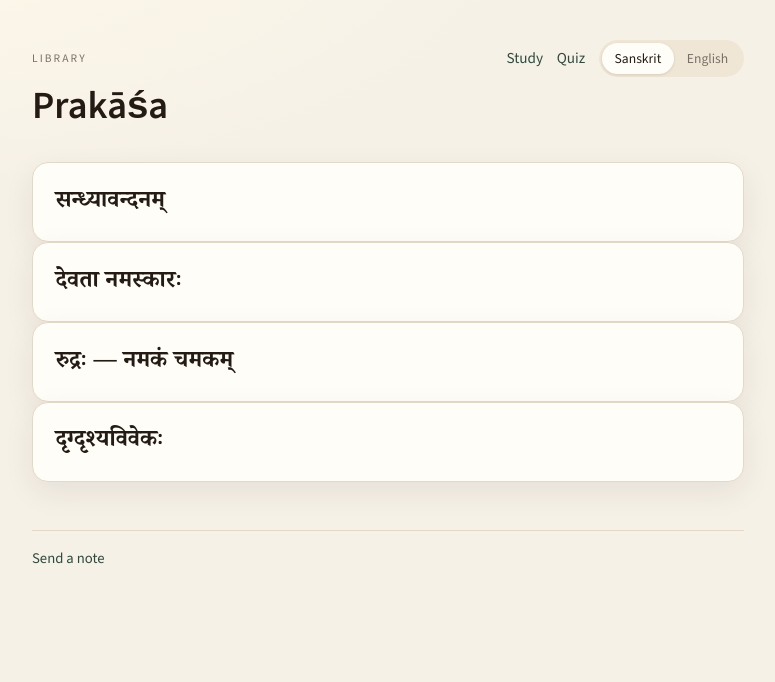
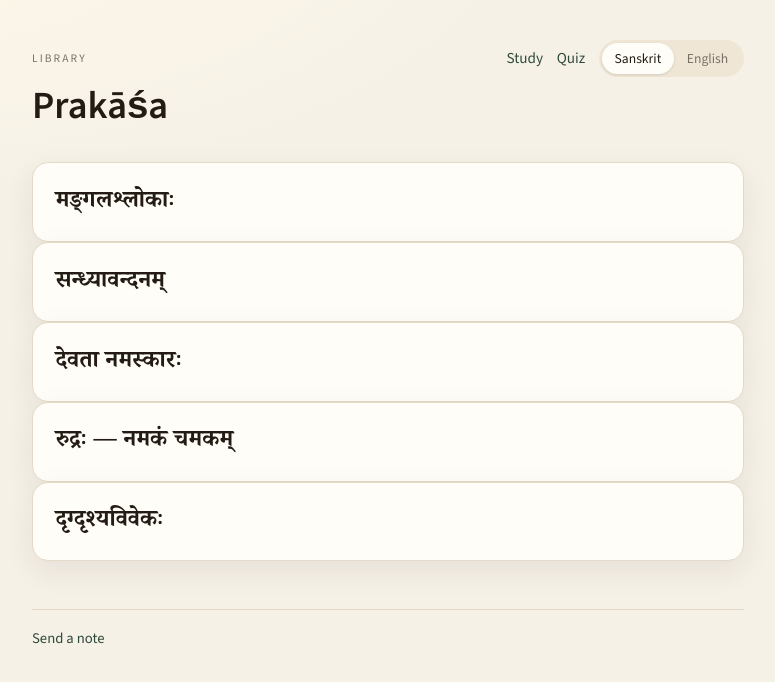
Before and after one commit to mbaranov4310/prakasa, a React (Vite) app: page / in a window 1280 px wide. Shown: the top 682 px of the page, without its empty margins (252-1027 px from the left). Built offline with nearby package versions, Linux system fonts and the light colour scheme.

Commit message:
Add the two maṅgala ślokas with word quizzes.
Co-authored-by: Cursor <cursoragent@cursor.com>

```diff
--- a/src/content/library.ts
+++ b/src/content/library.ts
@@ -1,3 +1,5 @@
+import { asatoMa } from "./mangala-shlokas/asato-ma";
+import { sahaNavavatu } from "./mangala-shlokas/saha-navavatu";
 import { acamana } from "./acamana";
 import { aghamarsana } from "./aghamarsana";
 import { bhagavanNamaskara } from "./bhagavan-namaskara";
@@ -128,6 +130,14 @@ function comingSoon(
 }
 
 export const books: Book[] = [
+  {
+    id: "mangala-shlokas",
+    titleDev: "मङ्गलश्लोकाः",
+    titleIast: "maṅgalaślokāḥ",
+    titleEn: "Maṅgala ślokas",
+    blurb: "Two opening peace mantras, word by word.",
+    chapters: [sahaNavavatu, asatoMa],
+  },
   {
     id: "sandhya-vandana",
     titleDev: "सन्ध्यावन्दनम्",
--- /dev/null
+++ b/src/content/mangala-shlokas/asato-ma.ts
@@ -0,0 +1,94 @@
+import { group, word } from "../../lib/span";
+import type { Chapter } from "../../types";
+
+const translation =
+  "Lead me from the unreal to the real. Lead me from darkness to light. Lead me from death to immortality. Om, peace, peace, peace.";
+
+export const asatoMa: Chapter = {
+  id: "asato-ma",
+  titleDev: "असतो मा सद्गमय",
+  titleIast: "asato mā sad gamaya",
+  titleEn: "Lead me from the unreal",
+  status: "ready",
+  translation,
+  glossary: [
+    { term: "asataḥ", meaning: "from the unreal" },
+    { term: "mā", meaning: "me" },
+    { term: "sat", meaning: "the real" },
+    { term: "gamaya", meaning: "lead" },
+    { term: "tamasaḥ", meaning: "from darkness" },
+    { term: "jyotiḥ", meaning: "light" },
+    { term: "mṛtyoḥ", meaning: "from death" },
+    { term: "amṛtam", meaning: "immortality" },
+    { term: "śāntiḥ", meaning: "peace" },
+  ],
+  root: group("am-verse", "verse", translation, [
+    group("am-real", "sentence", "Lead me from the unreal to the real.", [
+      word("am-asato", "from the unreal", [
+        ["अ", "a"],
+        ["स", "sa"],
+        ["तो", "to"],
+      ]),
+      word("am-ma-1", "me", [["मा", "mā"]]),
+      group("am-to-real", "phrase", "to the real", [
+        word("am-sad", "the real", [["सद्", "sad"]], { trailing: "" }),
+        word("am-gamaya-1", "lead", [
+          ["ग", "ga"],
+          ["म", "ma"],
+          ["य", "ya"],
+        ], { trailing: " ।", lineBreakAfter: true }),
+      ]),
+    ]),
+    group("am-light", "sentence", "Lead me from darkness to light.", [
+      word("am-tamaso", "from darkness", [
+        ["त", "ta"],
+        ["म", "ma"],
+        ["सो", "so"],
+      ]),
+      word("am-ma-2", "me", [["मा", "mā"]]),
+      group("am-to-light", "phrase", "to the light", [
+        word("am-jyotir", "to the light", [
+          ["ज्यो", "jyo"],
+          ["ति", "ti"],
+          ["र्", "r"],
+        ], { trailing: "" }),
+        word("am-gamaya-2", "lead", [
+          ["ग", "ga"],
+          ["म", "ma"],
+          ["य", "ya"],
+        ], { trailing: " ।", lineBreakAfter: true }),
+      ]),
+    ]),
+    group("am-death", "sentence", "Lead me from death to immortality.", [
+      word("am-mrtyor", "from death", [
+        ["मृ", "mṛ"],
+        ["त्यो", "tyo"],
+        ["र्", "r"],
+      ], { trailing: "" }),
+      word("am-ma-3", "me", [["मा", "mā"]], { trailing: "" }),
+      group("am-to-immortal", "phrase", "to immortality", [
+        word("am-amrtam", "to immortality", [["मृतं", "amṛtaṃ"]]),
+        word("am-gamaya-3", "lead", [
+          ["ग", "ga"],
+          ["म", "ma"],
+          ["य", "ya"],
+        ], { trailing: " ॥", lineBreakAfter: true }),
+      ]),
+    ]),
+    group("am-peace", "sentence", "Om. Peace, peace, peace.", [
+      word("am-om", "primordial sound", [["ॐ", "oṃ"]]),
+      word("am-santih-1", "peace", [
+        ["शान्", "śān"],
+        ["तिः", "tiḥ"],
+      ]),
+      word("am-santih-2", "peace", [
+        ["शान्", "śān"],
+        ["तिः", "tiḥ"],
+      ]),
+      word("am-santih-3", "peace", [
+        ["शान्", "śān"],
+        ["तिः", "tiḥ"],
+      ], { trailing: " ॥" }),
+    ]),
+  ]),
+};
--- /dev/null
+++ b/src/content/mangala-shlokas/saha-navavatu.ts
@@ -0,0 +1,105 @@
+import { group, word } from "../../lib/span";
+import type { Chapter } from "../../types";
+
+const translation =
+  "Om. Together may he protect us both. Together may he nourish us both. Together may we two work with vigor. May our study be full of light. May we two not quarrel. Om, peace, peace, peace.";
+
+export const sahaNavavatu: Chapter = {
+  id: "saha-navavatu",
+  titleDev: "सह नाववतु",
+  titleIast: "saha nāv avatu",
+  titleEn: "May he protect us both",
+  status: "ready",
+  translation,
+  glossary: [
+    { term: "saha", meaning: "together" },
+    { term: "nau", meaning: "us two; of us two" },
+    { term: "avatu", meaning: "may he protect" },
+    { term: "bhunaktu", meaning: "may he nourish" },
+    { term: "vīryam", meaning: "vigor" },
+    { term: "karavāvahai", meaning: "may we two accomplish" },
+    { term: "tejasvi", meaning: "brilliant" },
+    { term: "adhītam", meaning: "what is studied" },
+    { term: "astu", meaning: "may it be" },
+    { term: "mā", meaning: "do not" },
+    { term: "vidviṣāvahai", meaning: "may we two quarrel" },
+    { term: "śāntiḥ", meaning: "peace" },
+  ],
+  root: group("sn-verse", "verse", translation, [
+    group("sn-protect", "sentence", "Together may he protect us both.", [
+      word("sn-om-1", "primordial sound", [["ॐ", "oṃ"]]),
+      word("sn-saha-1", "together", [
+        ["स", "sa"],
+        ["ह", "ha"],
+      ]),
+      word("sn-nau-1", "us two", [["नाव", "nāv"]], { trailing: "" }),
+      word("sn-avatu", "may he protect", [["वतु", "avatu"]], { trailing: " ।", lineBreakAfter: true }),
+    ]),
+    group("sn-nourish", "sentence", "Together may he nourish us both.", [
+      word("sn-saha-2", "together", [
+        ["स", "sa"],
+        ["ह", "ha"],
+      ]),
+      word("sn-nau-2", "us two", [["नौ", "nau"]]),
+      word("sn-bhunaktu", "may he nourish", [
+        ["भु", "bhu"],
+        ["न", "na"],
+        ["क्तु", "ktu"],
+      ], { trailing: " ।", lineBreakAfter: true }),
+    ]),
+    group("sn-vigor", "sentence", "Together may we two work with vigor.", [
+      word("sn-saha-3", "together", [
+        ["स", "sa"],
+        ["ह", "ha"],
+      ]),
+      word("sn-viryam", "vigor", [
+        ["वी", "vī"],
+        ["र्यं", "ryaṃ"],
+      ]),
+      word("sn-karavavahai", "may we two accomplish", [
+        ["क", "ka"],
+        ["र", "ra"],
+        ["वा", "vā"],
+        ["व", "va"],
+        ["है", "hai"],
+      ], { trailing: " ।", lineBreakAfter: true }),
+    ]),
+    group("sn-study", "sentence", "May our study be full of light.", [
+      group("sn-brilliant-study", "phrase", "our brilliant study", [
+        word("sn-tejasvi", "brilliant", [
+          ["ते", "te"],
+          ["ज", "ja"],
+          ["स्वि", "svi"],
+        ], { trailing: "" }),
+        word("sn-nau-3", "of us two", [["नाव", "nāv"]], { trailing: "" }),
+        word("sn-adhitam", "what is studied", [["धीतम", "adhītam"]], { trailing: "" }),
+      ]),
+      word("sn-astu", "may it be", [["स्तु", "astu"]]),
+    ]),
+    group("sn-quarrel", "sentence", "May we two not quarrel.", [
+      word("sn-ma", "do not", [["मा", "mā"]]),
+      word("sn-vidvisavahai", "may we two quarrel", [
+        ["वि", "vi"],
+        ["द्वि", "dvi"],
+        ["षा", "ṣā"],
+        ["व", "va"],
+        ["है", "hai"],
+      ], { trailing: " ॥", lineBreakAfter: true }),
+    ]),
+    group("sn-peace", "sentence", "Om. Peace, peace, peace.", [
+      word("sn-om-2", "primordial sound", [["ॐ", "oṃ"]]),
+      word("sn-santih-1", "peace", [
+        ["शान्", "śān"],
+        ["तिः", "tiḥ"],
+      ]),
+      word("sn-santih-2", "peace", [
+        ["शान्", "śān"],
+        ["तिः", "tiḥ"],
+      ]),
+      word("sn-santih-3", "peace", [
+        ["शान्", "śān"],
+        ["तिः", "tiḥ"],
+      ], { trailing: " ॥" }),
+    ]),
+  ]),
+};
--- a/src/content/sandhya-gloss.ts
+++ b/src/content/sandhya-gloss.ts
@@ -1,10 +1,9 @@
 import { parseGlossNote, type WordGloss } from "../lib/gloss-parse";
 
-const glossFiles = import.meta.glob("../../docs/sandhya/gloss/*.md", {
-  query: "?raw",
-  import: "default",
-  eager: true,
-}) as Record<string, string>;
+const glossFiles = import.meta.glob(
+  ["../../docs/sandhya/gloss/*.md", "../../docs/mangala-shlokas/gloss/*.md"],
+  { query: "?raw", import: "default", eager: true },
+) as Record<string, string>;
 
 const notes = new Map<string, WordGloss>();
 for (const markdown of Object.values(glossFiles)) {
--- a/src/content/sandhya-links.ts
+++ b/src/content/sandhya-links.ts
@@ -4,11 +4,10 @@ import { parseLinkNote, type LinkRole, type SentenceLink } from "../lib/link-par
 import { walkLeaves } from "../lib/tree";
 import type { Chapter } from "../types";
 
-const linkFiles = import.meta.glob("../../docs/sandhya/links/*.md", {
-  query: "?raw",
-  import: "default",
-  eager: true,
-}) as Record<string, string>;
+const linkFiles = import.meta.glob(
+  ["../../docs/sandhya/links/*.md", "../../docs/mangala-shlokas/links/*.md"],
+  { query: "?raw", import: "default", eager: true },
+) as Record<string, string>;
 
 export type WordLink = {
   label: string;
```
Also changed, not shown: 4 other files (tests, documents, lock files or other folders).
